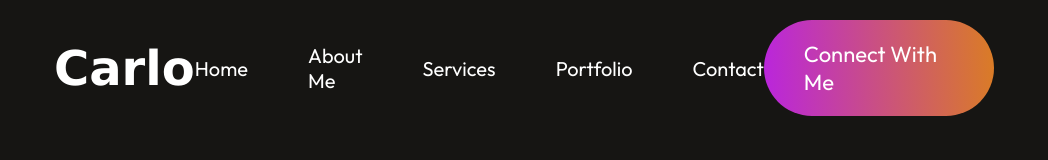
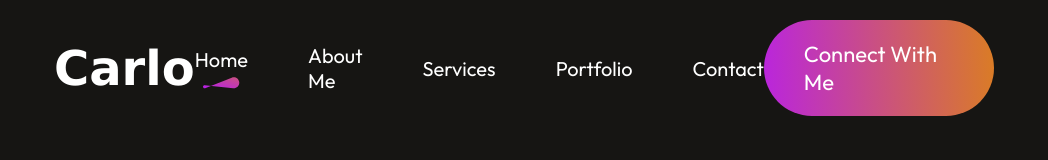
Before and after one commit to Giancarlo49/portfolio2024, a React (Vite) app: page / in a window 1280 px wide. Shown: the top 160 px of the page, without its empty margins (116-1164 px from the left). Built offline with nearby package versions, Linux system fonts and the light colour scheme.

Commit message:
AnchorLink installiert und navbar verlinkt

```diff
--- a/src/Components/About/About.jsx
+++ b/src/Components/About/About.jsx
@@ -1,11 +1,11 @@
-import 'react'
-import './About.css'
-import theme_pattern from '../../assets/theme_pattern.svg'
-import profile_img from '../../assets/about_profile.jpg'
+import "react";
+import "./About.css";
+import theme_pattern from "../../assets/theme_pattern.svg";
+import profile_img from "../../assets/about_profile.jpg";
 
 const About = () => {
   return (
-      <div className='about'>
+    <div id="about" className="about">
       <div className="about-title">
         <h1>About Me</h1>
         <img src={theme_pattern} alt="" />
@@ -16,16 +16,37 @@ const About = () => {
         </div>
         <div className="about-right">
           <div className="about-para">
-                      <p>I'm a web developer and I have successfully completed two years of training. My training included HTML, CSS, JavaScript, React JS, Flutter, SwiftUI, and Python.</p>
-
+            <p>
+              I'm a web developer and I have successfully completed two years of
+              training. My training included HTML, CSS, JavaScript, React JS,
+              Flutter, SwiftUI, and Python.
+            </p>
           </div>
           <div className="about-skills">
-                      <div className="about-skill"><p>HTML & CSS</p><hr style={{width: "60%"}}/></div>
-                      <div className="about-skill"><p>React JS</p><hr style={{ width: "70%" }} /></div>
-                      <div className="about-skill"><p>JavaScript</p><hr style={{ width: "60%" }} /></div>
-                      <div className="about-skill"><p>SwiftUI</p><hr style={{width: "45%"}}/></div>
-                      <div className="about-skill"><p>Flutter</p><hr style={{width: "55%"}}/></div>
-                      <div className="about-skill"><p>Python</p><hr style={{width: "55%"}}/></div>
+            <div className="about-skill">
+              <p>HTML & CSS</p>
+              <hr style={{ width: "60%" }} />
+            </div>
+            <div className="about-skill">
+              <p>React JS</p>
+              <hr style={{ width: "70%" }} />
+            </div>
+            <div className="about-skill">
+              <p>JavaScript</p>
+              <hr style={{ width: "60%" }} />
+            </div>
+            <div className="about-skill">
+              <p>SwiftUI</p>
+              <hr style={{ width: "45%" }} />
+            </div>
+            <div className="about-skill">
+              <p>Flutter</p>
+              <hr style={{ width: "55%" }} />
+            </div>
+            <div className="about-skill">
+              <p>Python</p>
+              <hr style={{ width: "55%" }} />
+            </div>
           </div>
         </div>
       </div>
@@ -39,10 +60,9 @@ const About = () => {
           <h1>25+</h1>
           <p>PROJECTS COMPLETED</p>
         </div>
-
       </div>
     </div>
-  )
-}
+  );
+};
 
-export default About
+export default About;
--- a/src/Components/Contact/Contact.jsx
+++ b/src/Components/Contact/Contact.jsx
@@ -1,13 +1,13 @@
-import 'react'
-import './Contact.css'
-import theme_pattern from '../../assets/theme_pattern.svg'
-import mail_icon from '../../assets/mail_icon.svg'
-import location_icon from '../../assets/location_icon.svg'
-import call_icon from '../../assets/call_icon.svg'
+import "react";
+import "./Contact.css";
+import theme_pattern from "../../assets/theme_pattern.svg";
+import mail_icon from "../../assets/mail_icon.svg";
+import location_icon from "../../assets/location_icon.svg";
+import call_icon from "../../assets/call_icon.svg";
 
 const Contact = () => {
   return (
-      <div className='contact'>
+    <div id="contact" className="contact">
       <div className="contact-title">
         <h1>Get In Touch</h1>
         <img src={theme_pattern} alt="" />
@@ -15,7 +15,11 @@ const Contact = () => {
       <div className="contact-section">
         <div className="contact-left">
           <h1>Let's Talk</h1>
-                  <p>I'm currently avaible to take on new projects, so feel free to send me a message about anything that you want me to work on. You can contact me anytime.</p>
+          <p>
+            I'm currently avaible to take on new projects, so feel free to send
+            me a message about anything that you want me to work on. You can
+            contact me anytime.
+          </p>
           <div className="contact-details">
             <div className="contact-detail">
               <img src={mail_icon} alt="" />
@@ -31,18 +35,24 @@ const Contact = () => {
             </div>
           </div>
         </div>
-              <form className='contact-right'>
+        <form className="contact-right">
           <label htmlFor="">Your Name</label>
-                  <input type="text placeholder='Enter Your Name" name='name' />
+          <input type="text placeholder='Enter Your Name" name="name" />
           <label htmlFor="Your Email"></label>
-                  <input type="email" placeholder='Enter Your Email' name='email' />
+          <input type="email" placeholder="Enter Your Email" name="email" />
           <label htmlFor="">Write Your Message Here</label>
-                  <textarea name="message" rows="8" placeholder='Enter Your Message'></textarea>
-                  <button type='submit' className='contact-submit'>Submit Now</button>
+          <textarea
+            name="message"
+            rows="8"
+            placeholder="Enter Your Message"
+          ></textarea>
+          <button type="submit" className="contact-submit">
+            Submit Now
+          </button>
         </form>
       </div>
     </div>
-  )
-}
+  );
+};
 
-export default Contact
+export default Contact;
--- a/src/Components/Hero/Hero.jsx
+++ b/src/Components/Hero/Hero.jsx
@@ -1,20 +1,24 @@
-import 'react'
-import './Hero.css'
-import profile_img from '../../assets/profile_img.jpg'
+import "react";
+import "./Hero.css";
+import profile_img from "../../assets/profile_img.jpg";
 
 const Hero = () => {
   return (
-      <div className='hero'>
-          <img src={profile_img} alt="" />
-          <h1><span>I`m Carlo,</span> web developer based in Germany.</h1>
-          <p>I am a web developer from Hamburg, Germany with 2 years of experience with React JavaScript, Python, Flutter</p>
-          <div className="hero-action">
-              <div className="hero-connect">Connect With Me</div>
-              <div className="hero-resume">My Resume</div>
-          </div>
+    <div id="home" className="hero">
+      <img src={profile_img} alt="" />
+      <h1>
+        <span>I`m Carlo,</span> web developer based in Germany.
+      </h1>
+      <p>
+        I am a web developer from Hamburg, Germany with 2 years of experience
+        with React JavaScript, Python, Flutter
+      </p>
+      <div className="hero-action">
+        <div className="hero-connect">Connect With Me</div>
+        <div className="hero-resume">My Resume</div>
+      </div>
+    </div>
+  );
+};
 
-    </div>
-  )
-}
-
-export default Hero
+export default Hero;
--- a/src/Components/MyWork/MyWork.jsx
+++ b/src/Components/MyWork/MyWork.jsx
@@ -1,19 +1,19 @@
 import "react";
 import "./MyWork.css";
 import theme_pattern from "../../assets/theme_pattern.svg";
-import mywork_data from '../../assets/mywork_data';
-import arrow_icon from '../../assets/arrow_icon.svg';
+import mywork_data from "../../assets/mywork_data";
+import arrow_icon from "../../assets/arrow_icon.svg";
 
 const MyWork = () => {
   return (
-    <div className="mywork">
+    <div id="work" className="mywork">
       <div className="mywork-title">
         <h1>My Latest Work</h1>
         <img src={theme_pattern} alt="" />
       </div>
       <div className="mywork-container">
-              {mywork_data.map((work,index) => {
-                  return <img key={index} src={work.w_img} alt="" />
+        {mywork_data.map((work, index) => {
+          return <img key={index} src={work.w_img} alt="" />;
         })}
       </div>
       <div className="mywork-showmore">
--- a/src/Components/Navbar/Navbar.css
+++ b/src/Components/Navbar/Navbar.css
@@ -31,3 +31,20 @@
 .nav-connect:hover{
     transform: scale(1.05);
 }
+
+.nav-menu li{
+    display: flex;
+    flex-direction: column;
+    gap: 5px;
+    cursor: pointer;
+}
+
+.nav-menu li img{
+    display: flex;
+    margin: auto;
+}
+
+.anchor-link{
+    text-decoration: none;
+    color: white;
+}
--- a/src/Components/Navbar/Navbar.jsx
+++ b/src/Components/Navbar/Navbar.jsx
@@ -1,22 +1,52 @@
-import 'react'
-import './Navbar.css'
+import "react";
+import "./Navbar.css";
+import { useState } from "react";
 // import logo from '../../assets/template.svg'
+import underline from "../../assets/nav_underline.svg";
+import AnchorLink from "react-anchor-link-smooth-scroll";
 
 const Navbar = () => {
+  const [menu, setMenu] = useState("home");
+
   return (
-      <div className='navbar'>
+    <div className="navbar">
       {/* <img src={logo} alt="" /> */}
-      <h2 className='meinName'>Carlo</h2> {/* ersetz das img_logo */}
-          <ul className="nav-menu">
-              <li>Home</li>
-              <li>About Me</li>
-              <li>Services</li>
-              <li>Portfolio</li>
-              <li>Contact</li>
-          </ul>
-          <div className="nav-connect">Connect With Me</div>
+      <h2 className="meinName">Carlo</h2> {/* ersetz das img_logo */}
+      <ul className="nav-menu">
+        <li>
+          <AnchorLink className="anchor-link" offset={50} href="#home">
+            <p onClick={() => setMenu("home")}>Home</p>
+          </AnchorLink>
+          {menu === "home" ? <img src={underline} alt="" /> : <></>}
+        </li>
+        <li>
+          <AnchorLink className="anchor-link" offset={50} href="#about">
+            <p onClick={() => setMenu("about")}>About Me</p>
+          </AnchorLink>
+          {menu === "about" ? <img src={underline} alt="" /> : <></>}
+        </li>
+        <li>
+          <AnchorLink className="anchor-link" offset={50} href="#services">
+            <p onClick={() => setMenu("services")}>Services</p>
+          </AnchorLink>
+          {menu === "services" ? <img src={underline} alt="" /> : <></>}
+        </li>
+        <li>
+          <AnchorLink className="anchor-link" offset={50} href="#work">
+            <p onClick={() => setMenu("work")}>Portfolio</p>
+          </AnchorLink>
+          {menu === "work" ? <img src={underline} alt="" /> : <></>}
+        </li>
+        <li>
+          <AnchorLink className="anchor-link" offset={50} href="#contact">
+            <p onClick={() => setMenu("contact")}>Contact</p>
+          </AnchorLink>
+          {menu === "contact" ? <img src={underline} alt="" /> : <></>}
+        </li>
+      </ul>
+      <div className="nav-connect">Connect With Me</div>
     </div>
-  )
-}
+  );
+};
 
-export default Navbar
+export default Navbar;
--- a/src/Components/Services/Services.jsx
+++ b/src/Components/Services/Services.jsx
@@ -1,19 +1,20 @@
-import 'react'
-import './Services.css'
-import theme_pattern from '../../assets/theme_pattern.svg'
-import Services_Data from '../../assets/services_data'
-import arrow_icon from '../../assets/arrow_icon.svg'
+import "react";
+import "./Services.css";
+import theme_pattern from "../../assets/theme_pattern.svg";
+import Services_Data from "../../assets/services_data";
+import arrow_icon from "../../assets/arrow_icon.svg";
 
 const Services = () => {
   return (
-      <div className='services'>
+    <div id="services" className="services">
       <div className="services-title">
         <h1>My Services</h1>
         <img src={theme_pattern} alt="" />
       </div>
       <div className="services-container">
         {Services_Data.map((service, index) => {
-                  return <div key={index} className="services-format">
+          return (
+            <div key={index} className="services-format">
               <h3>{service.s_no}</h3>
               <h2>{service.s_name}</h2>
               <p>{service.s_desc}</p>
@@ -22,10 +23,11 @@ const Services = () => {
                 <img src={arrow_icon} alt="" />
               </div>
             </div>
+          );
         })}
       </div>
     </div>
-  )
-}
+  );
+};
 
-export default Services
+export default Services;
```
Lines whose indentation alone changed are shown as unchanged.
